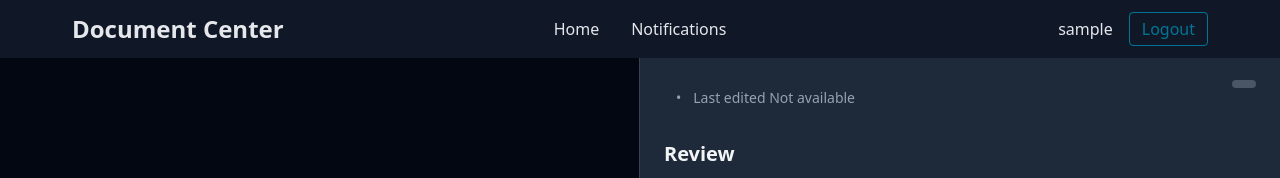
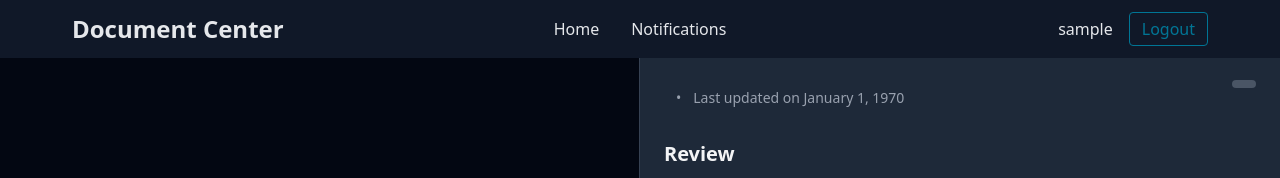
Before and after one commit to gainsborouo/NYCU_CND-Final-Project, a Vue app in the folder frontend/: page /review/1 in a window 1280 px wide. Shown: the top 178 px of the page. Built offline with nearby package versions, Linux system fonts and the light colour scheme; no server answers; sample sign-in values are in the browser's storage.

Commit message:
feat: enhance document management with search and filter functionality, update notification handling, and improve date formatting

```diff
--- a/frontend/src/views/Home.vue
+++ b/frontend/src/views/Home.vue
@@ -21,8 +21,51 @@
     <!-- Logged In View -->
     <div v-else class="w-full p-6 overflow-auto">
       <div class="max-w-6xl mx-auto">
+        <!-- Add search and filter section -->
+        <div class="mb-8 space-y-4 pt-2">
+          <!-- Search bar -->
+          <div class="relative">
+            <input
+              v-model="searchQuery"
+              type="text"
+              placeholder="Search documents..."
+              class="w-full px-4 py-2 bg-gray-800 border border-gray-700 rounded-lg text-white focus:ring-2 focus:ring-cyan-500 outline-none pl-10"
+            />
+            <svg
+              class="absolute left-3 top-2.5 h-5 w-5 text-gray-400"
+              fill="none"
+              stroke="currentColor"
+              viewBox="0 0 24 24"
+            >
+              <path
+                stroke-linecap="round"
+                stroke-linejoin="round"
+                stroke-width="2"
+                d="M21 21l-6-6m2-5a7 7 0 11-14 0 7 7 0 0114 0z"
+              />
+            </svg>
+          </div>
+
+          <!-- Status filters -->
+          <div class="flex flex-wrap gap-2">
+            <button
+              v-for="status in statusFilters"
+              :key="status.value"
+              @click="toggleStatusFilter(status.value)"
+              :class="[
+                'px-3 py-1.5 rounded-full text-sm transition-colors duration-200',
+                selectedStatuses.includes(status.value)
+                  ? status.activeClass
+                  : 'bg-gray-800 text-gray-400 hover:bg-gray-700'
+              ]"
+            >
+              {{ status.label }}
+            </button>
+          </div>
+        </div>
+
         <div class="flex justify-between items-center mb-8">
-          <h2 class="text-2xl font-bold text-gray-100">Your Documents</h2>
+          <h2 class="text-2xl font-bold text-gray-100">Documents</h2>
           <button
             @click="showCreateModal = true"
             class="px-4 py-2 bg-cyan-700 text-white rounded-lg hover:bg-cyan-600 transition-colors duration-300 flex items-center gap-2"
@@ -43,9 +86,10 @@
           </button>
         </div>
 
+        <!-- Document grid -->
         <div class="grid grid-cols-1 md:grid-cols-2 xl:grid-cols-3 gap-6">
           <div
-            v-for="doc in documents"
+            v-for="doc in filteredDocuments"
             :key="doc.id"
             class="flex flex-col bg-gray-800 rounded-lg overflow-hidden border border-gray-700"
           >
@@ -73,7 +117,7 @@
                   usernames[doc.creatorId] || doc.creatorId
                 }}</span>
                 <span>•</span>
-                <span>Last edited {{ formatDate(doc.updatedAt) }}</span>
+                <span>Last updated {{ formatDate(doc.updatedAt) }}</span>
               </div>
             </div>
 
@@ -251,7 +295,11 @@
 <script>
 import { ref, computed, onMounted } from "vue";
 import { useRouter, useRoute } from "vue-router";
-import { documentService, authService, notificationService } from "../services/api";
+import {
+  documentService,
+  authService,
+  notificationService,
+} from "../services/api";
 import { authStore } from "../store/auth";
 import SubmitForReviewModal from "../components/SubmitForReviewModal.vue";
 
@@ -278,6 +326,48 @@ export default {
     });
     const groupNames = ref({});
     const usernames = ref({});
+    const searchQuery = ref('');
+    const selectedStatuses = ref([]);
+
+    const statusFilters = [
+      { label: 'All', value: '', activeClass: 'bg-cyan-700 text-white' },
+      { label: 'Draft', value: 'draft', activeClass: 'bg-gray-600 text-white' },
+      { label: 'Pending', value: 'pending_review', activeClass: 'bg-yellow-600 text-white' },
+      { label: 'Published', value: 'published', activeClass: 'bg-green-600 text-white' },
+      { label: 'Rejected', value: 'rejected', activeClass: 'bg-red-600 text-white' },
+    ];
+
+    const toggleStatusFilter = (status) => {
+      if (status === '') {
+        // If "All" is clicked, clear other filters
+        selectedStatuses.value = [];
+        return;
+      }
+
+      const index = selectedStatuses.value.indexOf(status);
+      if (index === -1) {
+        selectedStatuses.value.push(status);
+      } else {
+        selectedStatuses.value.splice(index, 1);
+      }
+    };
+
+    const filteredDocuments = computed(() => {
+      return documents.value.filter(doc => {
+        // Apply search filter
+        const searchLower = searchQuery.value.toLowerCase();
+        const matchesSearch =
+          doc.title.toLowerCase().includes(searchLower) ||
+          doc.description.toLowerCase().includes(searchLower);
+
+        // Apply status filter
+        const matchesStatus =
+          selectedStatuses.value.length === 0 ||
+          selectedStatuses.value.includes(doc.status);
+
+        return matchesSearch && matchesStatus;
+      });
+    });
 
     const fetchGroupNames = async () => {
       try {
@@ -338,17 +428,6 @@ export default {
       selectedDocumentId.value = docId;
       selectedGroupId.value = doc.realmId;
       showSubmitModal.value = true;
-
-      try {
-        await notificationService.createNotification(
-          doc.currentReviewerId,
-          docId,
-          'document_for_review',
-          `Document "${doc.title}" needs your review`
-        );
-      } catch (error) {
-        console.error('Error sending notification:', error);
-      }
     };
 
     const editDocument = (docId) => {
@@ -421,12 +500,39 @@ export default {
     };
 
     const formatDate = (dateString) => {
-      if (!dateString) return "";
       const date = new Date(dateString);
-      const year = date.getFullYear();
-      const month = String(date.getMonth() + 1).padStart(2, "0");
-      const day = String(date.getDate()).padStart(2, "0");
-      return `${year}/${month}/${day}`;
+      const now = new Date();
+      const diff = now - date + date.getTimezoneOffset() * 60000;
+
+      // Convert to minutes
+      const minutes = Math.floor(diff / 60000);
+
+      if (minutes < 1) {
+        return "just now";
+      }
+
+      if (minutes < 60) {
+        return `${minutes} minute${minutes > 1 ? "s" : ""} ago`;
+      }
+
+      const hours = Math.floor(minutes / 60);
+      if (hours < 24) {
+        return `${hours} hour${hours > 1 ? "s" : ""} ago`;
+      }
+
+      const days = Math.floor(hours / 24);
+      if (days < 7) {
+        return `${days} day${days > 1 ? "s" : ""} ago`;
+      }
+
+      return (
+        "on " +
+        date.toLocaleDateString("en-US", {
+          year: "numeric",
+          month: "long",
+          day: "numeric",
+        })
+      );
     };
 
     // Update onMounted to fetch group names
@@ -495,6 +601,11 @@ export default {
       selectedGroupId,
       handleReviewSubmitted,
       getCurrentUserId,
+      searchQuery,
+      statusFilters,
+      filteredDocuments,
+      toggleStatusFilter,
+      selectedStatuses,
     };
   },
 };
--- a/frontend/src/views/Notifications.vue
+++ b/frontend/src/views/Notifications.vue
@@ -1,12 +1,20 @@
 <template>
   <div class="min-h-[calc(100vh-3.5rem)] bg-gray-950 text-gray-100 p-6">
     <div class="max-w-3xl mx-auto">
-      <h2 class="text-2xl font-bold mb-8">Notifications</h2>
+      <div class="flex justify-between items-center mb-8">
+        <h2 class="text-2xl font-bold">Notifications</h2>
+        <button
+          @click="hideRead = !hideRead"
+          class="px-3 py-1.5 text-sm border border-gray-600 text-gray-400 rounded hover:bg-gray-700 transition-colors duration-200"
+        >
+          {{ !hideRead ? "Show all notifications" : "Show unread only" }}
+        </button>
+      </div>
 
       <!-- Notifications List -->
       <div class="space-y-4">
         <div
-          v-for="notification in notifications"
+          v-for="notification in filteredNotifications"
           :key="notification.id"
           class="p-4 bg-gray-800 rounded-lg border border-gray-700 hover:bg-gray-800/80 transition-colors duration-200"
         >
@@ -22,14 +30,17 @@
             </div>
             <div class="flex gap-2">
               <button
-                v-if="notification.type === 'review_request'"
+                v-if="notification.type === 'document_for_review'"
                 @click="goToReview(notification.documentId)"
                 class="px-3 py-1.5 text-xs bg-cyan-700 text-white rounded hover:bg-cyan-600 transition-colors duration-200"
               >
                 Review
               </button>
               <button
-                v-if="notification.type === 'review_complete'"
+                v-if="
+                  notification.type === 'document_approved' ||
+                  notification.type === 'document_rejected'
+                "
                 @click="viewDocument(notification.documentId)"
                 class="px-3 py-1.5 text-xs bg-cyan-700 text-white rounded hover:bg-cyan-600 transition-colors duration-200"
               >
@@ -58,7 +69,7 @@
 </template>
 
 <script>
-import { ref, onMounted } from "vue";
+import { ref, onMounted, computed } from "vue";
 import { useRouter } from "vue-router";
 import { notificationService } from "../services/api";
 
@@ -69,6 +80,7 @@ export default {
     const notifications = ref([]);
     const loading = ref(false);
     const error = ref(null);
+    const hideRead = ref(true);
 
     const fetchNotifications = async () => {
       try {
@@ -111,22 +123,34 @@ export default {
     const formatDate = (dateString) => {
       const date = new Date(dateString);
       const now = new Date();
-      const diff = now - date;
+      const diff = now - date + date.getTimezoneOffset() * 60000;
 
       // Convert to minutes
       const minutes = Math.floor(diff / 60000);
 
+      if (minutes < 1) {
+        return "just now";
+      }
+
       if (minutes < 60) {
-        return `${minutes} minutes ago`;
+        return `${minutes} minute${minutes > 1 ? "s" : ""} ago`;
       }
 
       const hours = Math.floor(minutes / 60);
       if (hours < 24) {
-        return `${hours} hours ago`;
+        return `${hours} hour${hours > 1 ? "s" : ""} ago`;
       }
 
       const days = Math.floor(hours / 24);
-      return `${days} days ago`;
+      if (days < 7) {
+        return `${days} day${days > 1 ? "s" : ""} ago`;
+      }
+
+      return date.toLocaleDateString("en-US", {
+        year: "numeric",
+        month: "long",
+        day: "numeric",
+      });
     };
 
     const markAsRead = async (notificationId) => {
@@ -152,6 +176,13 @@ export default {
       router.push(`/viewer/${documentId}`);
     };
 
+    const filteredNotifications = computed(() => {
+      if (hideRead.value) {
+        return notifications.value.filter((n) => !n.isRead);
+      }
+      return notifications.value;
+    });
+
     onMounted(() => {
       fetchNotifications();
     });
@@ -163,6 +194,8 @@ export default {
       goToReview,
       viewDocument,
       markAsRead,
+      hideRead,
+      filteredNotifications,
     };
   },
 };
--- a/frontend/src/views/Review.vue
+++ b/frontend/src/views/Review.vue
@@ -21,7 +21,7 @@
               <div class="flex items-center gap-3 text-sm text-gray-400">
                 <span class="text-cyan-500">{{ authorUsername }}</span>
                 <span>•</span>
-                <span>Last edited {{ lastModifiedDate }}</span>
+                <span>Last updated {{ lastModifiedDate }}</span>
               </div>
             </div>
             <span
@@ -149,7 +149,7 @@ export default {
       status: "",
       content: "",
       creator_id: null,
-      updated_at: null
+      updated_at: null,
     });
     const authorUsername = ref("");
     const decision = ref("");
@@ -171,7 +171,7 @@ export default {
           description: data.description || "",
           status: data.status || "",
           creator_id: data.creator_id,
-          updated_at: data.updated_at
+          updated_at: data.updated_at,
         };
 
         // Fetch author username
@@ -192,8 +192,8 @@ export default {
         }
 
         // Verify document is in review state
-        if (data.status !== 'pending_review') {
-          router.push('/');
+        if (data.status !== "pending_review") {
+          router.push("/");
         }
       } catch (error) {
         console.error("Error fetching document:", error);
@@ -203,7 +203,7 @@ export default {
 
     const isValid = computed(() => {
       if (!decision.value) return false;
-      if (decision.value === 'reject' && !comments.value.trim()) return false;
+      if (decision.value === "reject" && !comments.value.trim()) return false;
       return true;
     });
 
@@ -213,7 +213,7 @@ export default {
       try {
         const reviewData = {
           action: decision.value.toLowerCase(), // ensure lowercase
-          rejection_reason: decision.value === 'reject' ? comments.value : null // use null instead of empty string
+          rejection_reason: decision.value === "reject" ? comments.value : null, // use null instead of empty string
         };
 
         await documentService.reviewDocument(
@@ -223,7 +223,7 @@ export default {
         );
 
         // Show success message or redirect
-        router.push('/');
+        router.push("/");
       } catch (err) {
         console.error("Error submitting review:", err);
         error.value = "Failed to submit review. Please try again.";
@@ -232,7 +232,7 @@ export default {
 
     const toggleDecision = (value) => {
       if (decision.value === value) {
-        decision.value = '';
+        decision.value = "";
       } else {
         decision.value = value;
       }
@@ -259,16 +259,45 @@ export default {
     };
 
     const formatDate = (dateString) => {
-      if (!dateString) return "Not available";
       const date = new Date(dateString);
-      const year = date.getFullYear();
-      const month = String(date.getMonth() + 1).padStart(2, "0");
-      const day = String(date.getDate()).padStart(2, "0");
-      return `${year}/${month}/${day}`;
+      const now = new Date();
+      const diff = now - date + date.getTimezoneOffset() * 60000;
+
+      // Convert to minutes
+      const minutes = Math.floor(diff / 60000);
+
+      if (minutes < 1) {
+        return "just now";
+      }
+
+      if (minutes < 60) {
+        return `${minutes} minute${minutes > 1 ? "s" : ""} ago`;
+      }
+
+      const hours = Math.floor(minutes / 60);
+      if (hours < 24) {
+        return `${hours} hour${hours > 1 ? "s" : ""} ago`;
+      }
+
+      const days = Math.floor(hours / 24);
+      if (days < 7) {
+        return `${days} day${days > 1 ? "s" : ""} ago`;
+      }
+
+      return (
+        "on " +
+        date.toLocaleDateString("en-US", {
+          year: "numeric",
+          month: "long",
+          day: "numeric",
+        })
+      );
     };
 
     // Add computed property for formatted date
-    const lastModifiedDate = computed(() => formatDate(document.value.updated_at));
+    const lastModifiedDate = computed(() =>
+      formatDate(document.value.updated_at)
+    );
 
     onMounted(() => {
       fetchDocument();
--- a/frontend/src/views/Viewer.vue
+++ b/frontend/src/views/Viewer.vue
@@ -8,7 +8,7 @@
           <div class="flex items-center gap-3 text-sm text-gray-400 py-2">
             <span class="text-cyan-500">{{ authorUsername }}</span>
             <span>•</span>
-            <span>Last edited {{ lastModifiedDate }}</span>
+            <span>Last updated {{ lastModifiedDate }}</span>
           </div>
         </div>
         <span
@@ -104,12 +104,39 @@ export default {
     const authorUsername = ref("");
 
     const formatDate = (dateString) => {
-      if (!dateString) return "Not available";
       const date = new Date(dateString);
-      const year = date.getFullYear();
-      const month = String(date.getMonth() + 1).padStart(2, "0");
-      const day = String(date.getDate()).padStart(2, "0");
-      return `${year}/${month}/${day}`;
+      const now = new Date();
+      const diff = now - date + date.getTimezoneOffset() * 60000;
+
+      // Convert to minutes
+      const minutes = Math.floor(diff / 60000);
+
+      if (minutes < 1) {
+        return "just now";
+      }
+
+      if (minutes < 60) {
+        return `${minutes} minute${minutes > 1 ? "s" : ""} ago`;
+      }
+
+      const hours = Math.floor(minutes / 60);
+      if (hours < 24) {
+        return `${hours} hour${hours > 1 ? "s" : ""} ago`;
+      }
+
+      const days = Math.floor(hours / 24);
+      if (days < 7) {
+        return `${days} day${days > 1 ? "s" : ""} ago`;
+      }
+
+      return (
+        "on " +
+        date.toLocaleDateString("en-US", {
+          year: "numeric",
+          month: "long",
+          day: "numeric",
+        })
+      );
     };
 
     const fetchDocument = async () => {
```
Also changed, not shown: frontend/src/services/api.js (+0 -9 lines), frontend/src/views/Editor.vue (+50 -18 lines), 1 other file (tests, documents, lock files or other folders).
